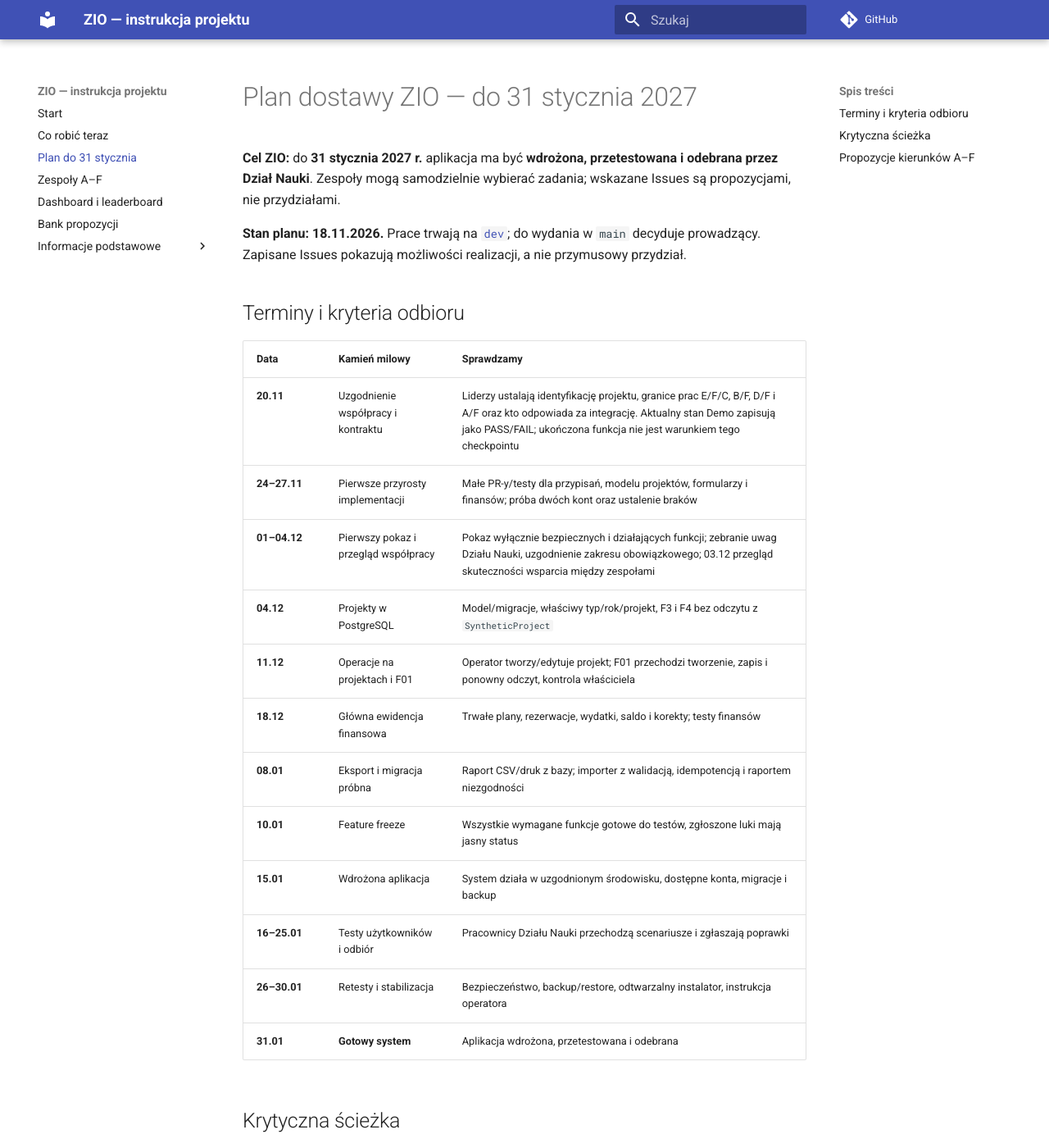
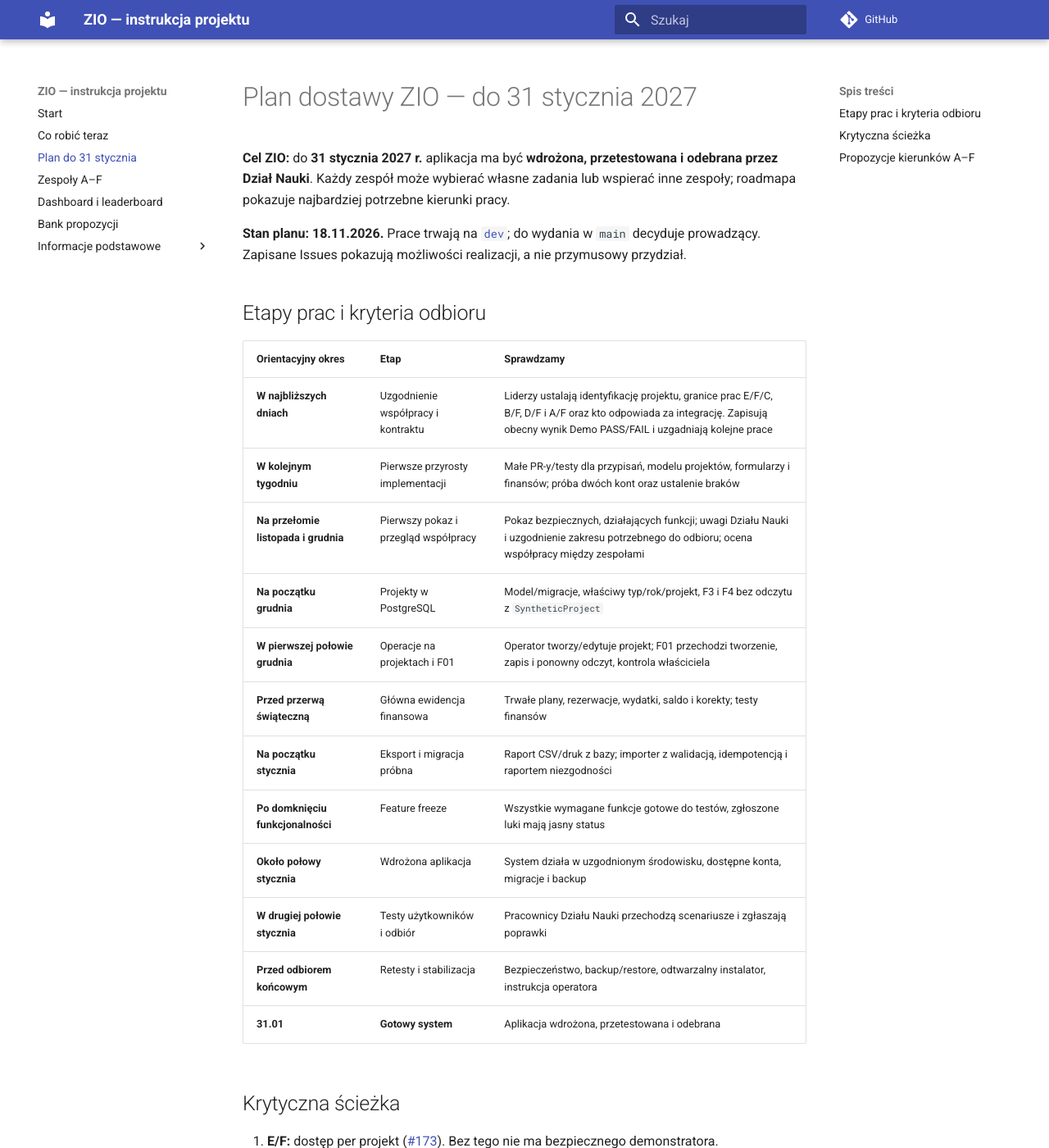
Before and after one commit to zio-wi-pb-mc/pb-science-office-manual, an MkDocs documentation site: the page built from manual/23-plan-do-31-stycznia.md, in a window 1280 px wide and 1400 px high. Shown: the whole window at 82% size. Built offline with MkDocs 1.6.1 and Material for MkDocs 9.7.7, drawn with Linux system fonts in a browser that asks for light colours; comment, search, counter and statistics services are not loaded; some of the changed text lies outside the part shown.

Commit message:
docs: concise positive guidance and flexible interim milestones

```diff
--- a/manual/23-plan-do-31-stycznia.md
+++ b/manual/23-plan-do-31-stycznia.md
@@ -1,24 +1,24 @@
 # Plan dostawy ZIO — do 31 stycznia 2027
 
-**Cel ZIO:** do **31 stycznia 2027 r.** aplikacja ma być **wdrożona, przetestowana i odebrana przez Dział Nauki**. Zespoły mogą samodzielnie wybierać zadania; wskazane Issues są propozycjami, nie przydziałami.
+**Cel ZIO:** do **31 stycznia 2027 r.** aplikacja ma być **wdrożona, przetestowana i odebrana przez Dział Nauki**. Każdy zespół może wybierać własne zadania lub wspierać inne zespoły; roadmapa pokazuje najbardziej potrzebne kierunki pracy.
 
 **Stan planu: 18.11.2026.** Prace trwają na [`dev`](https://github.com/zio-wi-pb-mc/pb-science-office/tree/dev); do wydania w `main` decyduje prowadzący. Zapisane Issues pokazują możliwości realizacji, a nie przymusowy przydział.
 
-## Terminy i kryteria odbioru
+## Etapy prac i kryteria odbioru
 
-| Data | Kamień milowy | Sprawdzamy |
+| Orientacyjny okres | Etap | Sprawdzamy |
 |---|---|---|
-| **20.11** | Uzgodnienie współpracy i kontraktu | Liderzy ustalają identyfikację projektu, granice prac E/F/C, B/F, D/F i A/F oraz kto odpowiada za integrację. Aktualny stan Demo zapisują jako PASS/FAIL; ukończona funkcja nie jest warunkiem tego checkpointu |
-| **24–27.11** | Pierwsze przyrosty implementacji | Małe PR-y/testy dla przypisań, modelu projektów, formularzy i finansów; próba dwóch kont oraz ustalenie braków |
-| **01–04.12** | Pierwszy pokaz i przegląd współpracy | Pokaz wyłącznie bezpiecznych i działających funkcji; zebranie uwag Działu Nauki, uzgodnienie zakresu obowiązkowego; 03.12 przegląd skuteczności wsparcia między zespołami |
-| **04.12** | Projekty w PostgreSQL | Model/migracje, właściwy typ/rok/projekt, F3 i F4 bez odczytu z `SyntheticProject` |
-| **11.12** | Operacje na projektach i F01 | Operator tworzy/edytuje projekt; F01 przechodzi tworzenie, zapis i ponowny odczyt, kontrola właściciela |
-| **18.12** | Główna ewidencja finansowa | Trwałe plany, rezerwacje, wydatki, saldo i korekty; testy finansów |
-| **08.01** | Eksport i migracja próbna | Raport CSV/druk z bazy; importer z walidacją, idempotencją i raportem niezgodności |
-| **10.01** | Feature freeze | Wszystkie wymagane funkcje gotowe do testów, zgłoszone luki mają jasny status |
-| **15.01** | Wdrożona aplikacja | System działa w uzgodnionym środowisku, dostępne konta, migracje i backup |
-| **16–25.01** | Testy użytkowników i odbiór | Pracownicy Działu Nauki przechodzą scenariusze i zgłaszają poprawki |
-| **26–30.01** | Retesty i stabilizacja | Bezpieczeństwo, backup/restore, odtwarzalny instalator, instrukcja operatora |
+| **W najbliższych dniach** | Uzgodnienie współpracy i kontraktu | Liderzy ustalają identyfikację projektu, granice prac E/F/C, B/F, D/F i A/F oraz kto odpowiada za integrację. Zapisują obecny wynik Demo PASS/FAIL i uzgadniają kolejne prace |
+| **W kolejnym tygodniu** | Pierwsze przyrosty implementacji | Małe PR-y/testy dla przypisań, modelu projektów, formularzy i finansów; próba dwóch kont oraz ustalenie braków |
+| **Na przełomie listopada i grudnia** | Pierwszy pokaz i przegląd współpracy | Pokaz bezpiecznych, działających funkcji; uwagi Działu Nauki i uzgodnienie zakresu potrzebnego do odbioru; ocena współpracy między zespołami |
+| **Na początku grudnia** | Projekty w PostgreSQL | Model/migracje, właściwy typ/rok/projekt, F3 i F4 bez odczytu z `SyntheticProject` |
+| **W pierwszej połowie grudnia** | Operacje na projektach i F01 | Operator tworzy/edytuje projekt; F01 przechodzi tworzenie, zapis i ponowny odczyt, kontrola właściciela |
+| **Przed przerwą świąteczną** | Główna ewidencja finansowa | Trwałe plany, rezerwacje, wydatki, saldo i korekty; testy finansów |
+| **Na początku stycznia** | Eksport i migracja próbna | Raport CSV/druk z bazy; importer z walidacją, idempotencją i raportem niezgodności |
+| **Po domknięciu funkcjonalności** | Feature freeze | Wszystkie wymagane funkcje gotowe do testów, zgłoszone luki mają jasny status |
+| **Około połowy stycznia** | Wdrożona aplikacja | System działa w uzgodnionym środowisku, dostępne konta, migracje i backup |
+| **W drugiej połowie stycznia** | Testy użytkowników i odbiór | Pracownicy Działu Nauki przechodzą scenariusze i zgłaszają poprawki |
+| **Przed odbiorem końcowym** | Retesty i stabilizacja | Bezpieczeństwo, backup/restore, odtwarzalny instalator, instrukcja operatora |
 | **31.01** | **Gotowy system** | Aplikacja wdrożona, przetestowana i odebrana |
 
 ## Krytyczna ścieżka
@@ -27,10 +27,10 @@
 2. **F/C:** usunięcie blokady `DEBUG=False` ([#219](https://github.com/zio-wi-pb-mc/pb-science-office/issues/219)) i test użytkownika, nie tylko health.
 3. **F/D:** kanoniczny model projektu ([#220](https://github.com/zio-wi-pb-mc/pb-science-office/issues/220)) jest wymagany przez CRUD ([#221](https://github.com/zio-wi-pb-mc/pb-science-office/issues/221)), finanse ([#214](https://github.com/zio-wi-pb-mc/pb-science-office/issues/214)) i importer ([#216](https://github.com/zio-wi-pb-mc/pb-science-office/issues/216)).
 4. **B:** F01 [PR #222](https://github.com/zio-wi-pb-mc/pb-science-office/pull/222)/[PR #223](https://github.com/zio-wi-pb-mc/pb-science-office/pull/223)/[PR #224](https://github.com/zio-wi-pb-mc/pb-science-office/pull/224) jest scalona; pozostał odbiór integracyjny, nie kolejny model.
-5. **A/F/D:** zapis finansowy → raporty i importer docelowy. Nie rozwijamy wyłącznie syntetycznego demo.
+5. **A/F/D:** zapis finansowy → raporty i importer docelowy. Rozwijamy zapis danych i pełny przebieg operacji w rzeczywistej bazie.
 6. **C + uczelnia:** hosting, dostęp, bezpieczeństwo środowiska, backup i sposób przekazania — uzgodnić teraz, nie w styczniu.
 
-**Terminy listopadowe i grudniowe są punktami kontrolnymi pracy; nie zakładamy wykonania całej implementacji w ciągu dwóch dni.**
+**Etapy pośrednie planujemy elastycznie, na podstawie postępów i zależności między zespołami.**
 
 **Ryzyko terminowe:** dla ograniczonego, uzgodnionego zakresu plan może być wykonalny przy sprawnej integracji. Pełnego zastąpienia wszystkich funkcji legacy nie potwierdza aktualny stan repozytorium. Zakres musi zostać zatwierdzony przez Dział Nauki, bez dodawania nieustalonych nowych formularzy.
 
@@ -45,6 +45,6 @@
 | **E** | Przypisania, role i brak dostępu do cudzych danych |
 | **F** | Projekty w bazie, CRUD, integracja budżetu i Demo |
 
-Nie wymagamy wykonania wszystkich zaproponowanych Issues. Wymagamy jednak **kompletnego, sprawdzalnego efektu** do dat odbioru.
+Każdy zespół wybiera sensowne zadania, a wspólnym kryterium jest **działający, sprawdzalny rezultat** i końcowy odbiór aplikacji.
 
 [Roadmap zespołów](21-roadmap-3-tygodnie.md) · [Audyt legacy](22-audyt-legacy-parity.md) · [Dashboard](19-dashboard-projektu.md)
```
